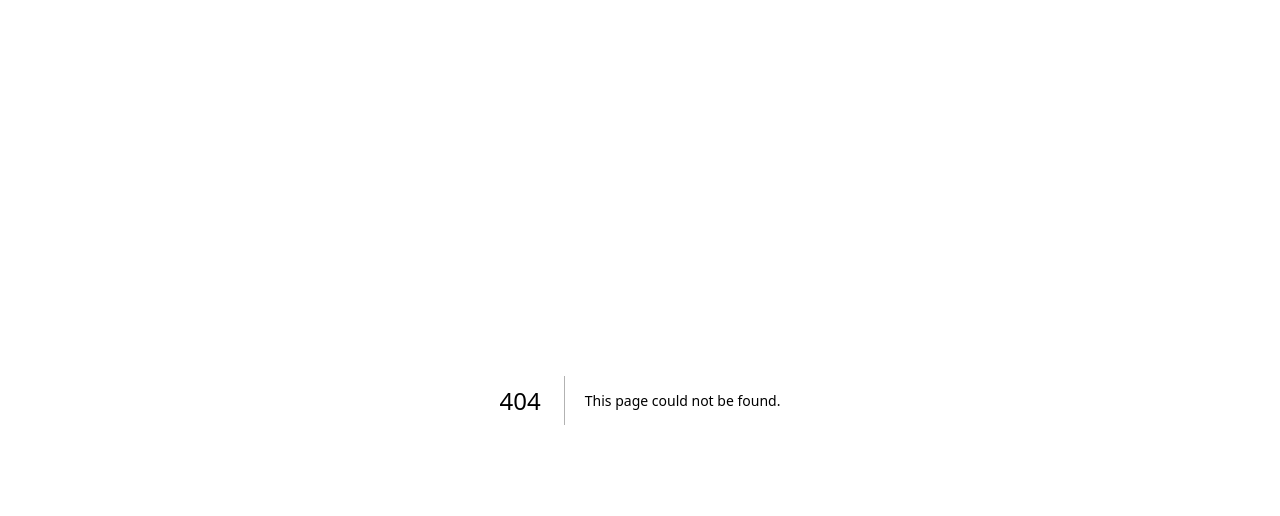
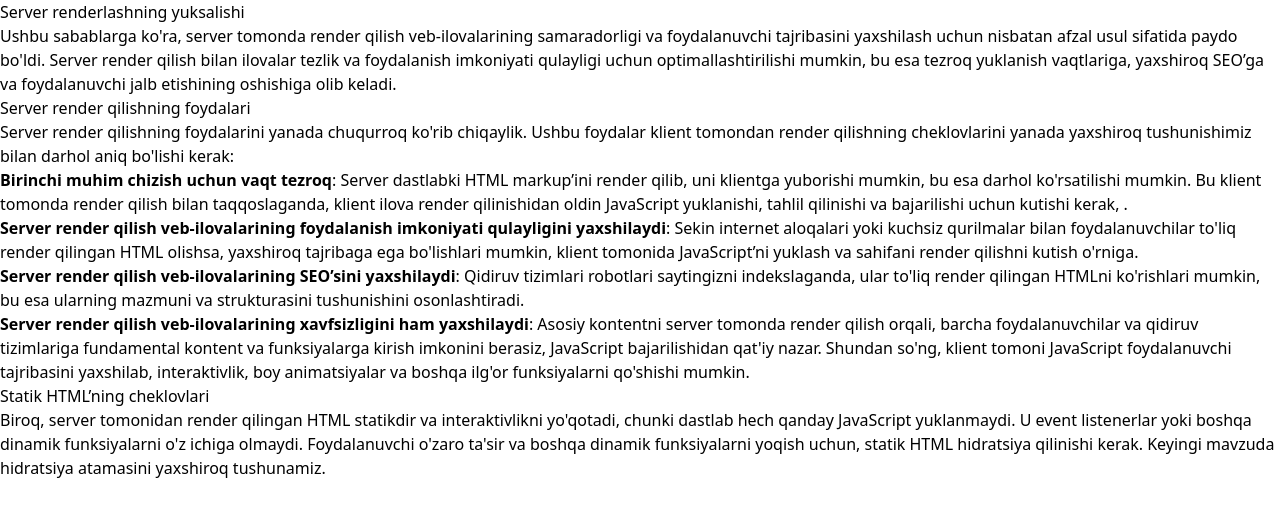
Before and after one commit to RustamovRR/webiston, a Next.js app: page /docs/react/server-side-react/rise-of-server-rendering in a window 1280 px wide. Before the commit this address had no page. Shown: the top 516 px of the page. Built offline with nearby package versions, Linux system fonts and the light colour scheme.

Commit message:
feat: add 'rise-of-server-rendering' page

```diff
--- a/src/pages/docs/react/server-side-react/_meta.json
+++ b/src/pages/docs/react/server-side-react/_meta.json
@@ -1,3 +1,4 @@
 {
-  "limitations-of-client-side-rendering": "Klient tomonda render qilishning cheklovlari"
+  "limitations-of-client-side-rendering": "Klient tomonda render qilishning cheklovlari",
+  "rise-of-server-rendering": "Server renderlashning yuksalishi"
 }
--- /dev/null
+++ b/src/pages/docs/react/server-side-react/rise-of-server-rendering.mdx
@@ -0,0 +1,16 @@
+## Server renderlashning yuksalishi
+
+Ushbu sabablarga ko'ra, server tomonda render qilish veb-ilovalarining samaradorligi va foydalanuvchi tajribasini yaxshilash uchun nisbatan afzal usul sifatida paydo bo'ldi. Server render qilish bilan ilovalar tezlik va foydalanish imkoniyati qulayligi uchun optimallashtirilishi mumkin, bu esa tezroq yuklanish vaqtlariga, yaxshiroq SEO’ga va foydalanuvchi jalb etishining oshishiga olib keladi.
+
+
+### Server render qilishning foydalari
+Server render qilishning foydalarini yanada chuqurroq ko'rib chiqaylik. Ushbu foydalar klient tomondan render qilishning cheklovlarini yanada yaxshiroq tushunishimiz bilan darhol aniq bo'lishi kerak:
+
+- **Birinchi muhim chizish uchun vaqt tezroq**: Server dastlabki HTML markup’ini render qilib, uni klientga yuborishi mumkin, bu esa darhol ko'rsatilishi mumkin. Bu klient tomonda render qilish bilan taqqoslaganda, klient ilova render qilinishidan oldin JavaScript yuklanishi, tahlil qilinishi va bajarilishi uchun kutishi kerak, .
+- **Server render qilish veb-ilovalarining foydalanish imkoniyati qulayligini yaxshilaydi**: Sekin internet aloqalari yoki kuchsiz qurilmalar bilan foydalanuvchilar to'liq render qilingan HTML olishsa, yaxshiroq tajribaga ega bo'lishlari mumkin, klient tomonida JavaScript’ni yuklash va sahifani render qilishni kutish o'rniga.
+- **Server render qilish veb-ilovalarining SEO’sini yaxshilaydi**: Qidiruv tizimlari robotlari saytingizni indekslaganda, ular to'liq render qilingan HTMLni ko'rishlari mumkin, bu esa ularning mazmuni va strukturasini tushunishini osonlashtiradi.
+- **Server render qilish veb-ilovalarining xavfsizligini ham yaxshilaydi**: Asosiy kontentni server tomonda render qilish orqali, barcha foydalanuvchilar va qidiruv tizimlariga fundamental kontent va funksiyalarga kirish imkonini berasiz, JavaScript bajarilishidan qat'iy nazar. Shundan so'ng, klient tomoni JavaScript foydalanuvchi tajribasini yaxshilab, interaktivlik, boy animatsiyalar va boshqa ilg'or funksiyalarni qo'shishi mumkin.
+
+
+### Statik HTML’ning cheklovlari
+Biroq, server tomonidan render qilingan HTML statikdir va interaktivlikni yo'qotadi, chunki dastlab hech qanday JavaScript yuklanmaydi. U event listenerlar yoki boshqa dinamik funksiyalarni o'z ichiga olmaydi. Foydalanuvchi o'zaro ta'sir va boshqa dinamik funksiyalarni yoqish uchun, statik HTML hidratsiya qilinishi kerak. Keyingi mavzuda hidratsiya atamasini yaxshiroq tushunamiz.
```
